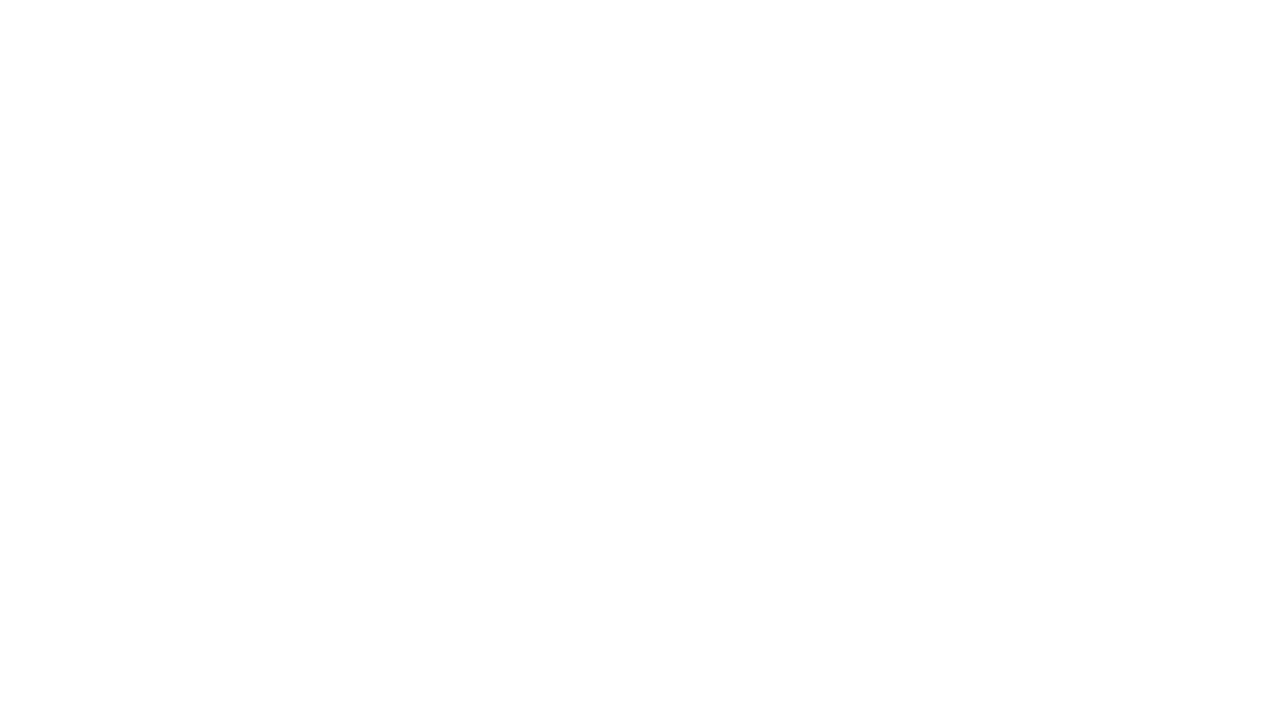
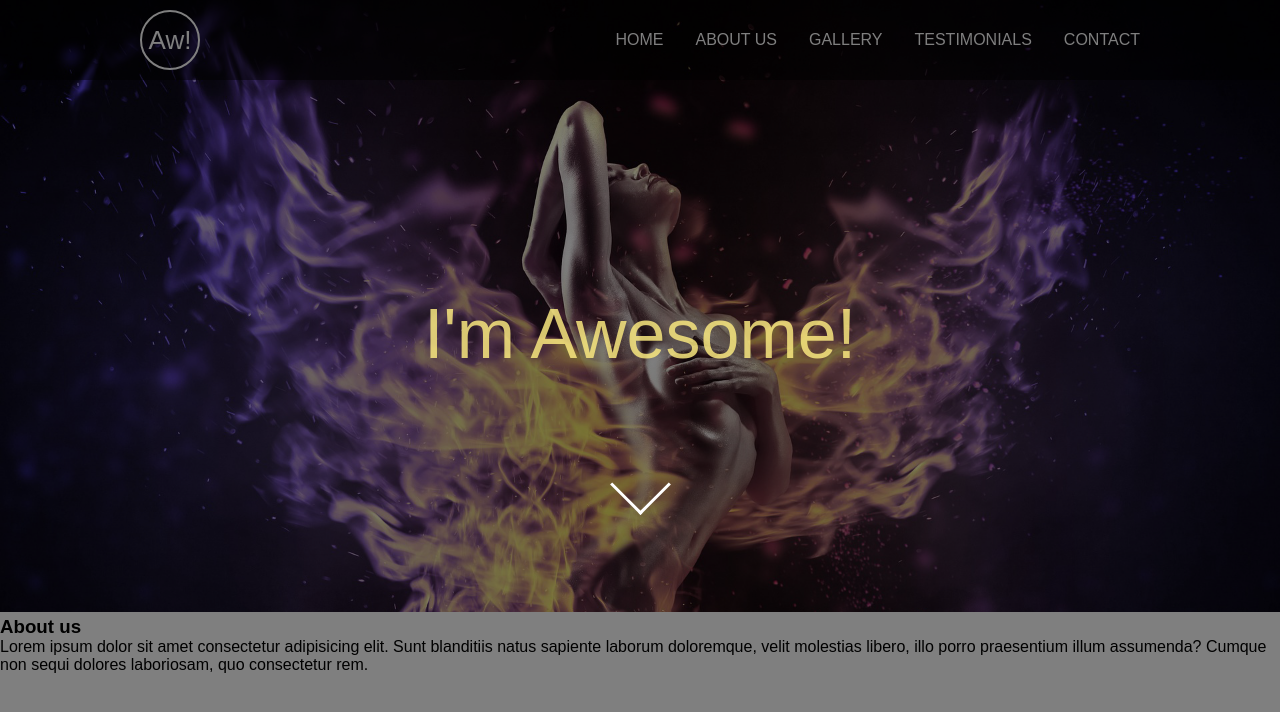
Before and after one commit to mustafeyusuf/18feb23, a plain HTML site: page index.html in a window 1280 px wide. Drawn offline with Linux system fonts and the light colour scheme; a web font is replaced by a local one.

Commit message:
Updating

```diff
--- a/css/style.css
+++ b/css/style.css
@@ -0,0 +1,138 @@
+@import url(https://fonts.googleapis.com/css?family=Phudu:300,regular,500,600,700,800,900);
+@import url(https://fonts.googleapis.com/css?family=Alegreya+Sans:100,100italic,300,300italic,regular,italic,500,500italic,700,700italic,800,800italic,900,900italic);
+
+* {
+  margin: 0;
+  padding: 0;
+  box-sizing: border-box;
+  /* font-family: "Phudu", cursive; */
+  font-family: "Alegreya", sans-serif;
+}
+a {
+  text-decoration: none;
+}
+h1 {
+  color: #fbea80;
+  font-size: 70px;
+  font-weight: lighter;
+}
+.aw-container {
+  display: flex;
+  flex-wrap: wrap;
+  justify-content: space-between;
+  width: 100%;
+  max-width: 1000px;
+  margin: 0 auto;
+}
+.aw-align-center {
+  align-items: center;
+}
+/* header */
+nav {
+  position: fixed;
+  width: 100%;
+  padding: 10px 0;
+  background: rgba(0, 0, 0, 0.5);
+}
+nav ul.aw-navigation {
+  display: flex;
+  list-style-type: none;
+  margin: 0;
+  padding: 0;
+}
+nav ul.aw-navigation li a {
+  display: block;
+  padding: 0 16px;
+  color: #fff;
+  font-size: 16px;
+  text-transform: uppercase;
+}
+nav ul.aw-navigation li:last-child a {
+  padding-right: 0;
+}
+nav ul.aw-navigation li a:after {
+  content: "";
+  display: block;
+  height: 1px;
+  width: 0;
+  background-color: #fff;
+  opacity: 0;
+  -webkit-transition: all 0.3s ease;
+  transition: all 0.3s ease;
+}
+nav ul.aw-navigation li a:hover:after {
+  width: 100%;
+  opacity: 1;
+  background-color: red;
+}
+
+.aw-main-banner {
+  width: 100%;
+
+}
+
+.aw-header-text {
+  display: flex;
+  flex-direction: column;
+  justify-content: center;
+  align-items: center;
+  position: absolute;
+  width: 100%;
+  height: 100%;
+  background: rgba(0, 0, 0, 0.5);
+}
+
+.aw-header-content {
+  display: block;
+  width: 100%;
+}
+.aw-arrow {
+  display: inline-block;
+  padding: 20px;
+  border: solid #fff;
+  border-width: 0 3px 3px 0;
+  cursort: pointer;
+  -webkit-transform: rotate(45deg);
+  transform: rotate(45deg);
+  -webkit-transition: opacity 0.3s ease;
+  transition: opacity 0.3s ease;
+  margin-top: 10ch;
+}
+.aw-arrow:hover {
+  opacity: 0.7;
+}
+/* logo */
+.aw-logo {
+  display: flex;
+  justify-content: center;
+  align-items: center;
+  /* display: block; */
+  width: 60px;
+  height: 60px;
+  color: #fff;
+  font-size: 26px;
+  /* line-height: 60px;
+  text-align: center; */
+
+  border: 2px solid #fff;
+  border-radius: 100%;
+}
+
+/* Animations */
+.aw-pulsate {
+  -webkit-animation: pulsate 3s ease-in-out;
+  -webkit-animation-iteration-count: infinite;
+  opacity: 0.3;
+}
+
+@-webkit-keyframes pulsate {
+  0% {
+    opacity: 0.3;
+  }
+  50% {
+    opacity: 1;
+  }
+  100% {
+    opacity: 0.3;
+  }
+}
--- a/index.html
+++ b/index.html
@@ -1,29 +1,55 @@
 <!DOCTYPE html>
 <html>
-
   <head>
     <title>Awesome website</title>
-		<meta name="viewport" content="width=device-width, initial-scale=1.0">
+    <meta name="viewport" content="width=device-width, initial-scale=1.0" />
 
     <link type="text/css" rel="stylesheet" href="./css/style.css" />
   </head>
 
   <body>
-
     <!-- Website Header -->
     <header>
-
+      <!-- Main Navigation -->
+      <nav>
+        <div class="aw-container aw-align-center">
+          <a href="#" class="aw-logo">Aw!</a>
+          <ul class="aw-navigation">
+            <li><a href="#">Home</a></li>
+            <li><a href="#aw-about">About Us</a></li>
+            <li><a href="#aw-gallery">Gallery</a></li>
+            <li><a href="#aw-testimonials">Testimonials</a></li>
+            <li><a href="#aw-contact">Contact</a></li>
+          </ul>
+        </div>
+      </nav>
+      <!-- Header Content -->
+      <section class="aw-header-content">
+        <div class="aw-header-text">
+          <h1 class="aw-pulsate">I'm Awesome!</h1>
+          <i class="aw-arrow"></i>
+        </div>
+        <img
+          src="./img/main-banner.jpg"
+          alt="awesome main banner"
+          class="aw-main-banner"
+        />
+      </section>
     </header>
 
     <!-- Main Content -->
     <section>
+      <!-- About us -->
+      <section id="aw-about">
+        <h3>About us</h3>
 
+        <div class="aw-column">
+          <p>Lorem ipsum dolor sit amet consectetur adipisicing elit. Sunt blanditiis natus sapiente laborum doloremque, velit molestias libero, illo porro praesentium illum assumenda? Cumque non sequi dolores laboriosam, quo consectetur rem.</p>
+        </div>
+      </section>
     </section>
 
     <!-- Website Footer -->
-		<footer>
-
-		</footer>
+    <footer></footer>
   </body>
-
 </html>
```
Also changed, not shown: 1 other file. Lines whose indentation alone changed are shown as unchanged.
